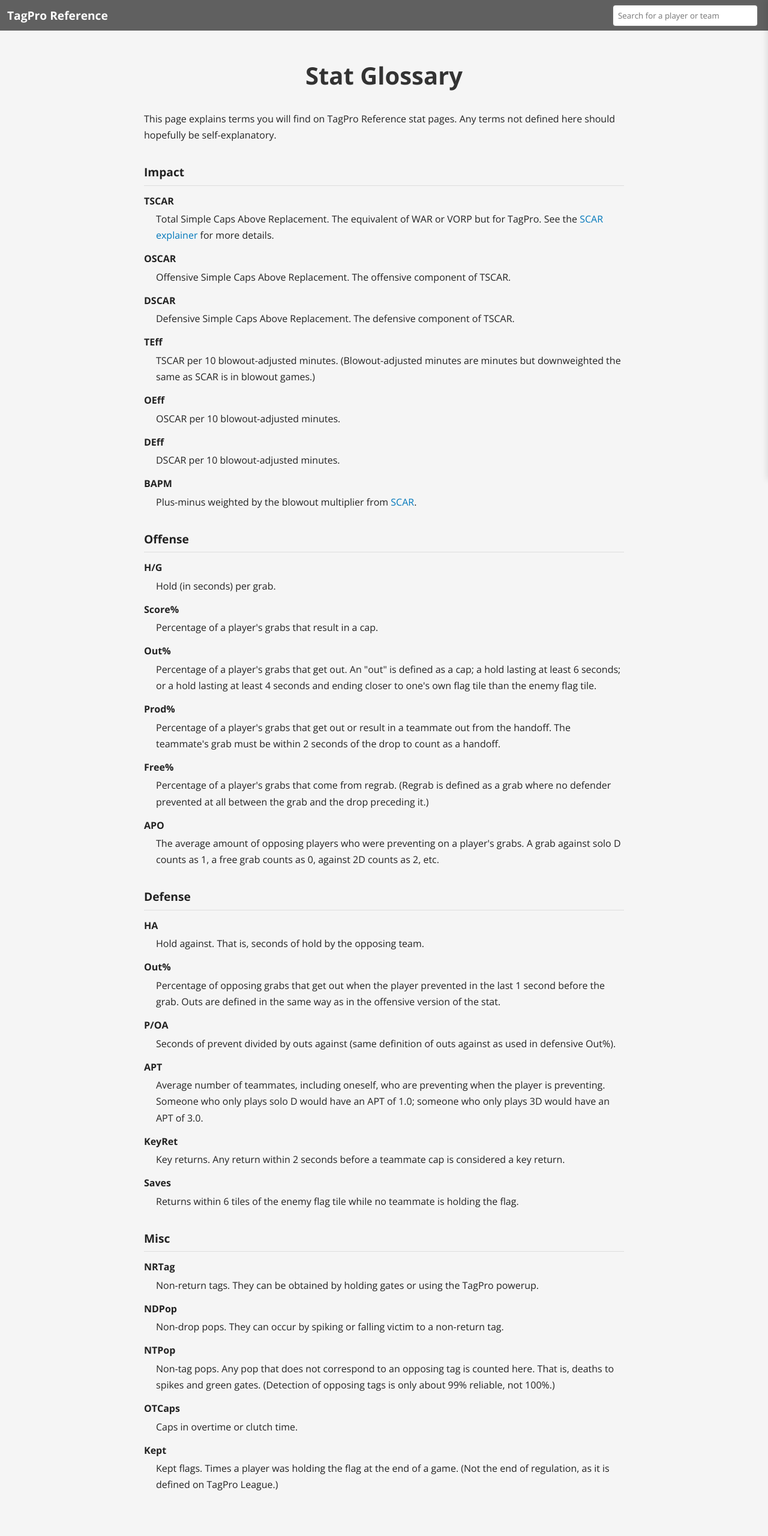
After one commit to Tumblewood/tagpro-reference, a Django app: page /resources/glossary/ in a window 1280 px wide. The commit adds this page. Shown: the whole page at 60% size. Run offline with Django 5.2, Linux system fonts and the light colour scheme; data that the repository does not hold is empty; parts of the project's set-up code (start-up, migrations or seed data) failed here and were passed over.

Commit message:
add resources page and favicon

```diff
--- /dev/null
+++ b/reference/static/reference/styles/resources.css
@@ -0,0 +1,62 @@
+.resources-content {
+    max-width: 50rem;
+    width: 100%;
+    margin-bottom: 2.5rem;
+    color: #222;
+    line-height: 1.7;
+}
+
+.resources-content h3 {
+    font-size: 1.2rem;
+    font-weight: 700;
+    margin: 2rem 0 0.75rem;
+    padding-bottom: 0.3rem;
+    border-bottom: 1px solid #ddd;
+}
+
+.resources-content h3:first-child {
+    margin-top: 0;
+}
+
+.resources-content p {
+    margin: 0.75rem 0;
+}
+
+.resources-content ul,
+.resources-content ol {
+    margin: 0.75rem 0;
+    padding-left: 1.5rem;
+}
+
+.resources-content li {
+    margin: 0.4rem 0;
+}
+
+.resources-content a {
+    color: #07b;
+    text-decoration: none;
+}
+
+.resources-content a:hover {
+    text-decoration: underline;
+}
+
+/* Definition lists for glossary */
+.resources-content dl {
+    margin: 0.75rem 0;
+}
+
+.resources-content dt {
+    font-weight: 700;
+    margin-top: 0.75rem;
+}
+
+.resources-content dd {
+    margin: 0.2rem 0 0 1.25rem;
+}
+
+@media (max-width: 768px) {
+    .resources-content {
+        padding: 1.25rem 1rem;
+    }
+}
--- a/reference/templates/reference/base.html
+++ b/reference/templates/reference/base.html
@@ -6,6 +6,7 @@
     <meta charset="UTF-8">
     <meta name="viewport" content="width=device-width, initial-scale=1.0">
     <title>{% block title %}TagPro Reference{% endblock %}</title>
+    <link rel="icon" type="image/png" href="{% static 'reference/favicon.png' %}">
     <link rel="stylesheet" href="https://fonts.googleapis.com/css2?family=Open+Sans:wght@400;600;700">
     <link rel="stylesheet" href="{% static 'reference/styles/base.css' %}">
     {% block extra_css %}{% endblock %}
--- /dev/null
+++ b/reference/templates/reference/resources_glossary.html
@@ -0,0 +1,100 @@
+{% extends "reference/base.html" %}
+{% load static %}
+
+{% block title %}Stat Glossary – TagPro Reference{% endblock %}
+
+{% block extra_css %}
+<link rel="stylesheet" href="{% static 'reference/styles/resources.css' %}">
+{% endblock %}
+
+{% block content %}
+<h1 class="page-title">Stat Glossary</h1>
+
+<div class="resources-content">
+    <p>This page explains terms you will find on TagPro Reference stat pages. Any terms not defined here should hopefully be self-explanatory.</p>
+
+    <h3>Impact</h3>
+    <dl>
+        <dt>TSCAR</dt>
+        <dd>Total Simple Caps Above Replacement. The equivalent of WAR or VORP but for TagPro. See the <a href="/resources/scar/">SCAR explainer</a> for more details.</dd>
+
+        <dt>OSCAR</dt>
+        <dd>Offensive Simple Caps Above Replacement. The offensive component of TSCAR.</dd>
+
+        <dt>DSCAR</dt>
+        <dd>Defensive Simple Caps Above Replacement. The defensive component of TSCAR.</dd>
+
+        <dt>TEff</dt>
+        <dd>TSCAR per 10 blowout-adjusted minutes. (Blowout-adjusted minutes are minutes but downweighted the same as SCAR is in blowout games.)</dd>
+
+        <dt>OEff</dt>
+        <dd>OSCAR per 10 blowout-adjusted minutes.</dd>
+
+        <dt>DEff</dt>
+        <dd>DSCAR per 10 blowout-adjusted minutes.</dd>
+
+        <dt>BAPM</dt>
+        <dd>Plus-minus weighted by the blowout multiplier from <a href="/resources/scar/">SCAR</a>.</dd>
+    </dl>
+
+    <h3>Offense</h3>
+    <dl>
+        <dt>H/G</dt>
+        <dd>Hold (in seconds) per grab.</dd>
+
+        <dt>Score%</dt>
+        <dd>Percentage of a player's grabs that result in a cap.</dd>
+
+        <dt>Out%</dt>
+        <dd>Percentage of a player's grabs that get out. An "out" is defined as a cap; a hold lasting at least 6 seconds; or a hold lasting at least 4 seconds and ending closer to one's own flag tile than the enemy flag tile.</dd>
+
+        <dt>Prod%</dt>
+        <dd>Percentage of a player's grabs that get out or result in a teammate out from the handoff. The teammate's grab must be within 2 seconds of the drop to count as a handoff.</dd>
+
+        <dt>Free%</dt>
+        <dd>Percentage of a player's grabs that come from regrab. (Regrab is defined as a grab where no defender prevented at all between the grab and the drop preceding it.)</dd>
+
+        <dt>APO</dt>
+        <dd>The average amount of opposing players who were preventing on a player's grabs. A grab against solo D counts as 1, a free grab counts as 0, against 2D counts as 2, etc.</dd>
+    </dl>
+
+    <h3>Defense</h3>
+    <dl>
+        <dt>HA</dt>
+        <dd>Hold against. That is, seconds of hold by the opposing team.</dd>
+
+        <dt>Out%</dt>
+        <dd>Percentage of opposing grabs that get out when the player prevented in the last 1 second before the grab. Outs are defined in the same way as in the offensive version of the stat.</dd>
+
+        <dt>P/OA</dt>
+        <dd>Seconds of prevent divided by outs against (same definition of outs against as used in defensive Out%).</dd>
+
+        <dt>APT</dt>
+        <dd>Average number of teammates, including oneself, who are preventing when the player is preventing. Someone who only plays solo D would have an APT of 1.0; someone who only plays 3D would have an APT of 3.0.</dd>
+
+        <dt>KeyRet</dt>
+        <dd>Key returns. Any return within 2 seconds before a teammate cap is considered a key return.</dd>
+
+        <dt>Saves</dt>
+        <dd>Returns within 6 tiles of the enemy flag tile while no teammate is holding the flag.</dd>
+    </dl>
+
+    <h3>Misc</h3>
+    <dl>
+        <dt>NRTag</dt>
+        <dd>Non-return tags. They can be obtained by holding gates or using the TagPro powerup.</dd>
+
+        <dt>NDPop</dt>
+        <dd>Non-drop pops. They can occur by spiking or falling victim to a non-return tag.</dd>
+
+        <dt>NTPop</dt>
+        <dd>Non-tag pops. Any pop that does not correspond to an opposing tag is counted here. That is, deaths to spikes and green gates. (Detection of opposing tags is only about 99% reliable, not 100%.)</dd>
+
+        <dt>OTCaps</dt>
+        <dd>Caps in overtime or clutch time.</dd>
+
+        <dt>Kept</dt>
+        <dd>Kept flags. Times a player was holding the flag at the end of a game. (Not the end of regulation, as it is defined on TagPro League.)</dd>
+    </dl>
+</div>
+{% endblock %}
--- a/reference/urls.py
+++ b/reference/urls.py
@@ -46,6 +46,10 @@ urlpatterns = [
         views.season_awards_by_name,
         name="season_awards_by_name",
     ),
+    path("resources/faq/", views.resources_faq, name="resources_faq"),
+    path("resources/glossary/", views.resources_glossary, name="resources_glossary"),
+    path("resources/scar/", views.resources_scar, name="resources_scar"),
+    path("resources/legacy/", views.resources_legacy, name="resources_legacy"),
     path("leaders/legacy/", views.legacy_leaders, name="legacy_leaders"),
     path("leaders/career/", views.career_leaders, name="career_leaders"),
     path("player/<path:player_name>", views.player_history, name="player_history"),
--- a/reference/utils/stat_collection.py
+++ b/reference/utils/stat_collection.py
@@ -414,12 +414,10 @@ def parse_stats_from_eu_match(
             p["grab_time"] = time
             p["last_hold_end"] = None
 
-            # Free grab: <3s since last teammate drop AND no opponent was preventing
-            # at all during that window (including at the moment of the drop)
+            # Free grab: grab when no opponent prevented at all since the last drop
             drop_info = last_team_drop_info.get(p["team"])
             is_free_grab = (
                 drop_info is not None
-                and time - drop_info["drop_time"] < 3 * 60
                 and not drop_info["prevent_occurred"]
             )
             if is_free_grab:
@@ -1317,7 +1315,7 @@ def calculate_scar(season: Season):
         oscar = (
             0.6 * hold_minutes
             + 0.5 * (stat.captures or 0)
-            - 0.2 * (stat.caps_off_regrab or 0)
+            - 0.1 * (stat.caps_off_regrab or 0)
             - 0.05 * (stat.grabs_off_regrab or 0)
             + 0.05 * (stat.powerups or 0)
             + 0.025 * (stat.productive_grabs or 0)
--- a/reference/views.py
+++ b/reference/views.py
@@ -181,13 +181,13 @@ STAT_COLUMNS = {
             "key": "hold_per_10",
             "label": "Hold/10",
             "type": "number",
-            "tooltip": "Hold (sec) per 10 minutes",
+            "tooltip": "Hold per 10 minutes",
         },
         {
             "key": "hold_per_grab",
             "label": "H/G",
             "type": "number",
-            "tooltip": "Hold (sec) per Grab",
+            "tooltip": "Hold per Grab",
         },
         {
             "key": "score_percent",
@@ -199,13 +199,13 @@ STAT_COLUMNS = {
             "key": "out_pct_off",
             "label": "Out%",
             "type": "number",
-            "tooltip": "% of grabs resulting in an out (6+ sec hold, or 4+ and drop on own side of map)",
+            "tooltip": "% of grabs that result in an out",
         },
         {
             "key": "prod_pct",
             "label": "Prod%",
             "type": "number",
-            "tooltip": "% of grabs resulting in an out or a good handoff",
+            "tooltip": "% of grabs that result in an out or a good handoff",
         },
         {
             "key": "free_pct",
@@ -232,43 +232,43 @@ STAT_COLUMNS = {
             "key": "prev_per_10",
             "label": "Prev/10",
             "type": "number",
-            "tooltip": "Prevent (sec) per 10 minutes",
+            "tooltip": "Prevent per 10 minutes",
         },
         {
             "key": "ha_per_10",
             "label": "HA/10",
             "type": "number",
-            "tooltip": "Hold against (sec) per 10 minutes",
+            "tooltip": "Hold against per 10 minutes",
         },
         {
             "key": "out_pct_def",
             "label": "Out%",
             "type": "number",
-            "tooltip": "% of opponent grabs (while player is preventing) that get out",
+            "tooltip": "% of grabs against that get out",
         },
         {
             "key": "p_oa",
             "label": "P/OA",
             "type": "number",
-            "tooltip": "Prevent (sec) / outs against",
+            "tooltip": "Prevent / outs against",
         },
         {
             "key": "apt",
             "label": "APT",
             "type": "number",
-            "tooltip": "Avg preventing teammates — 1 means playing solo D, 2 means 2D, etc.",
+            "tooltip": "Avg # of preventing teammates when player is preventing",
         },
         {
             "key": "key_returns",
             "label": "KeyRet",
             "type": "number",
-            "tooltip": "Returns within 2 seconds of teammate cap",
+            "tooltip": "Returns within 2 seconds before teammate cap",
         },
         {
             "key": "saves",
             "label": "Saves",
             "type": "number",
-            "tooltip": "Returns within 6 tiles of enemy flag while own team is not holding",
+            "tooltip": "Returns within 6 tiles of enemy flag while team is not holding",
         },
     ],
     "misc": [
@@ -304,7 +304,7 @@ STAT_COLUMNS = {
             "key": "ntpops",
             "label": "NTPop",
             "type": "number",
-            "tooltip": "Non-tag pops (pops to spike or green gate)",
+            "tooltip": "Non-tag pops",
         },
         {
             "key": "ot_caps",
@@ -375,10 +375,10 @@ STAT_COLUMNS = {
 
 def homepage(req):
     """Homepage with standings for all leagues."""
-    leagues = League.objects.filter(ordering__lt=20, gamemode="CTF").order_by("ordering")
-
-    # Fetch latest season for each league in one query
-    all_seasons = Season.objects.filter(league__in=leagues).select_related("league").order_by(
+    featured_leagues = League.objects.filter(ordering__lt=20, gamemode="CTF").order_by("ordering")
+
+    # Fetch latest season for each featured league in one query
+    all_seasons = Season.objects.filter(league__in=featured_leagues).select_related("league").order_by(
         F("end_date").desc(nulls_last=True)
     )
     latest_season_by_league = {}
@@ -387,7 +387,7 @@ def homepage(req):
             latest_season_by_league[season.league_id] = season
 
     league_standings = []
-    for league in leagues:
+    for league in featured_leagues:
         latest_season = latest_season_by_league.get(league.id)
         if not latest_season:
             continue
@@ -406,13 +406,53 @@ def homepage(req):
             }
         )
 
+    # Other leagues: those not shown in the standings
+    other_leagues_qs = League.objects.exclude(id__in=featured_leagues).order_by("ordering")
+    other_seasons = Season.objects.filter(league__in=other_leagues_qs).select_related("league").order_by(
+        F("end_date").desc(nulls_last=True)
+    )
+    latest_other_season_by_league = {}
+    for season in other_seasons:
+        if season.league_id not in latest_other_season_by_league:
+            latest_other_season_by_league[season.league_id] = season
+
+    other_leagues = []
+    for league in other_leagues_qs:
+        latest_season = latest_other_season_by_league.get(league.id)
+        if latest_season:
+            other_leagues.append({
+                "league": league,
+                "season": latest_season,
+            })
+
     return render(
         req,
         "reference/homepage.html",
         {
             "league_standings": league_standings,
-        },
-    )
+            "other_leagues": other_leagues,
+        },
+    )
+
+
+def resources_faq(req):
+    """FAQ resource page."""
+    return render(req, "reference/resources_faq.html", {})
+
+
+def resources_glossary(req):
+    """Stat glossary resource page."""
+    return render(req, "reference/resources_glossary.html", {})
+
+
+def resources_scar(req):
+    """SCAR explainer resource page."""
+    return render(req, "reference/resources_scar.html", {})
+
+
+def resources_legacy(req):
+    """Legacy points explainer resource page."""
+    return render(req, "reference/resources_legacy.html", {})
 
 
 def search_results(req, query):
```
Also changed, not shown: reference/static/reference/styles/homepage.css (+31 -0 lines), reference/templates/reference/homepage.html (+24 -0 lines), reference/templates/reference/resources_faq.html (added, +43 -0 lines), reference/templates/reference/resources_legacy.html (added, +54 -0 lines), reference/templates/reference/resources_scar.html (added, +59 -0 lines), reference/utils/legacy_points.py (+4 -5 lines), reference/static/reference/favicon.png (added).
